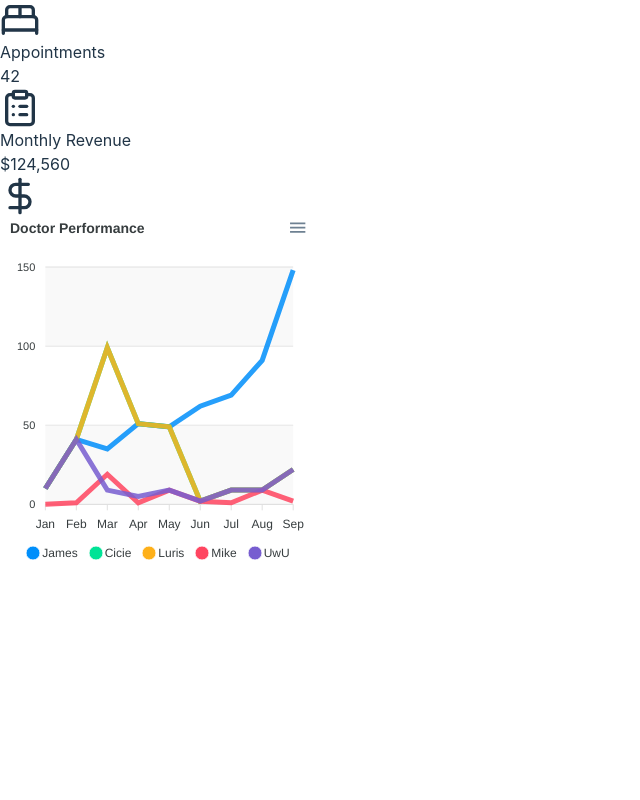
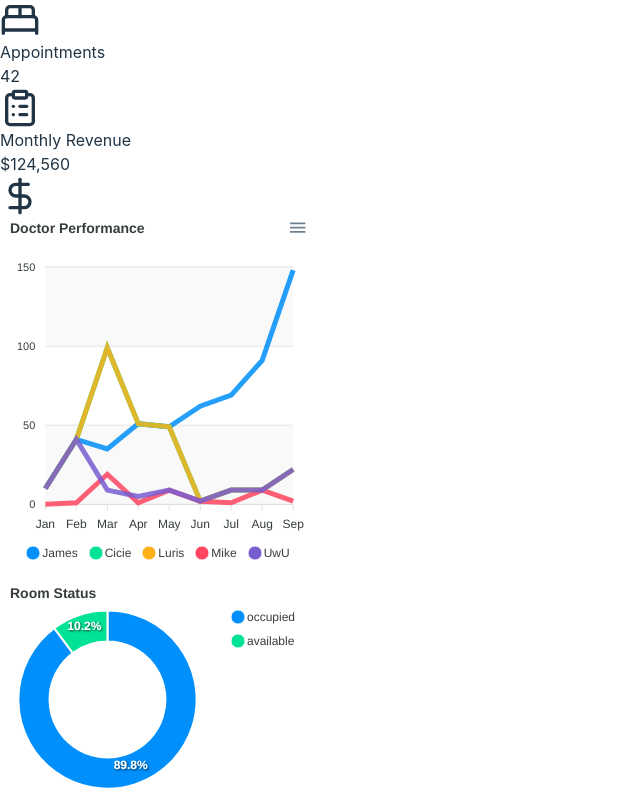
Before and after one commit to hewhounknown/react_pskm, a React (Vite) app: page / in a window 1280 px wide. Shown: the part 845-1645 px from the top of the page, without its empty margins (0-640 px from the left). Before the commit the page ends 1431 px from the top, so only its background shows below. Built offline with nearby package versions, Linux system fonts and the light colour scheme.

Commit message:
[added] donut chart for room status

```diff
--- /dev/null
+++ b/src/components/charts/RoomStatusDonutChart.tsx
@@ -0,0 +1,48 @@
+import React from "react";
+import ReactApexChart from 'react-apexcharts';
+import { ApexOptions } from 'apexcharts';
+
+
+interface ChartState {
+    series: number[];
+    options: ApexOptions;
+}
+
+export const RoomStatusDonutChart: React.FC = () => {
+    const [state, setState] = React.useState<ChartState>({
+
+        series: [44, 5],
+        options: {
+          chart: {
+            type: 'donut',
+          },
+          labels: ["occupied", "available"],
+          title: {
+            text: 'Room Status',
+            align: 'left'
+        },
+          responsive: [{
+            breakpoint: 480,
+            options: {
+              chart: {
+                width: 200
+              },
+              legend: {
+                position: 'bottom'
+              }
+            }
+          }],
+        },
+
+
+    });
+
+    return (
+      <div>
+        <div id="chart">
+            <ReactApexChart options={state.options} series={state.series} type="donut" height={500} />
+          </div>
+        <div id="html-dist"></div>
+      </div>
+    );
+  }
--- a/src/pages/Dashboard.tsx
+++ b/src/pages/Dashboard.tsx
@@ -2,6 +2,7 @@ import React from 'react';
 import { statsCards } from '../data/statscards';
 import { StatCard } from '../components/cards/StatCard';
 import { LineChart } from '../components/charts/LineChart';
+import { RoomStatusDonutChart } from '../components/charts/RoomStatusDonutChart';
 
 
 export const Dashboard: React.FC = () => {
@@ -25,6 +26,9 @@ export const Dashboard: React.FC = () => {
           <div className="col-span-2">
               <LineChart/>
           </div>
+          <div className='col-span-1'>
+              <RoomStatusDonutChart />
+          </div>
         </div>
     </div>
   );
```
